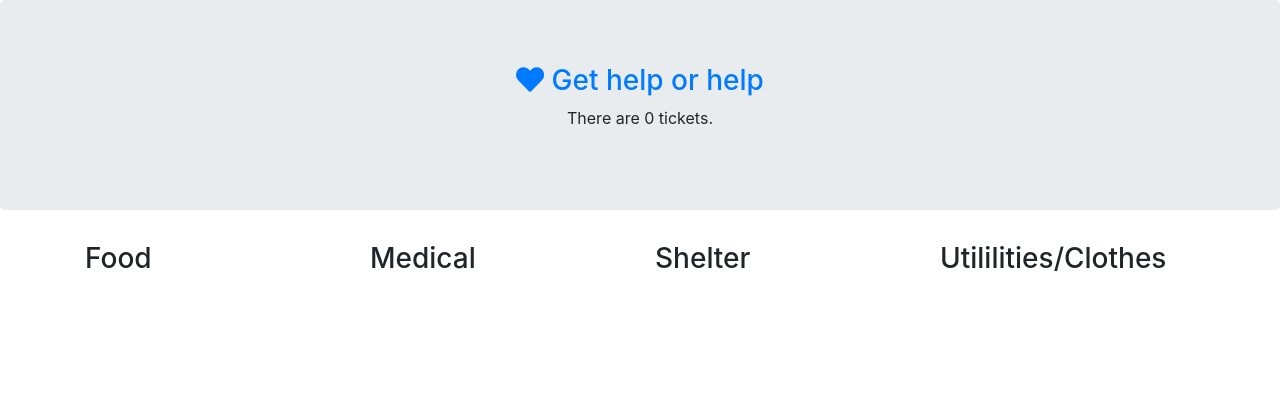
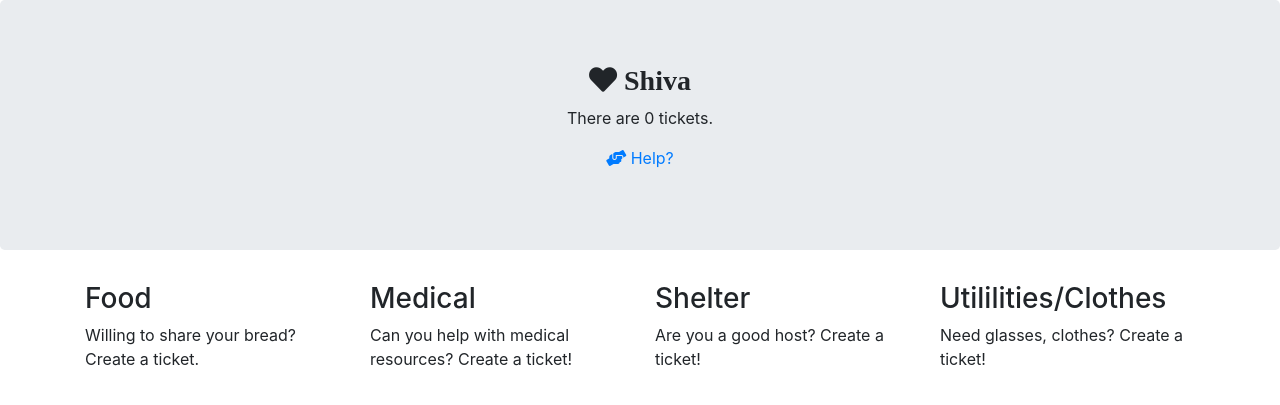
Before and after one commit to iogf/shiva, a Django app: page /site_app/ in a window 1280 px wide. Shown: the top 405 px of the page. Run offline with Django 3.2, Linux system fonts and the light colour scheme; data that the repository does not hold is empty; some libraries are stand-ins or nearby versions.

Commit message:
Improving site index.

```diff
--- a/site_app/templates/site_app/index.html
+++ b/site_app/templates/site_app/index.html
@@ -17,12 +17,15 @@
 <div class="jumbotron text-center">
 
 <h3>
-<a href="{% url 'ticket_app:list-tickets' %}">
-<i class="fas fa-heart"></i>
-Get help or help</a>
+<i class="fas fa-heart"> Shiva</i>
 </h3>
 
-<p> There are {{count}} tickets. <p>
+<p> There are {{count}} tickets.
+
+<p>
+<a href="{% url 'ticket_app:list-tickets' %}">
+<i class="fas fa-hands-helping"> </i> Help?</a>
+
 </div>
 
 <div class="container">
@@ -30,20 +33,21 @@ Get help or help</a>
 <div class="col-sm-3">
 <h3>Food
 </h3>
-<p></p>
+<p>Willing to share your bread? Create a ticket.</p>
 </div>
 <div class="col-sm-3">
 <h3>Medical </h3>
-<p></p>
+<p>Can you help with medical resources? Create a ticket!</p>
 </div>
 <div class="col-sm-3">
 <h3>Shelter</h3>
-<p></p>
+<p>Are you a good host? Create a ticket!</p>
 </div>
 <div class="col-sm-3">
 <h3>Utililities/Clothes</h3>
-<p></p>
+<p>Need glasses, clothes? Create a ticket!</p>
 </div>
+
 
 </div>
 </div>
```
Also changed, not shown: README.md.
